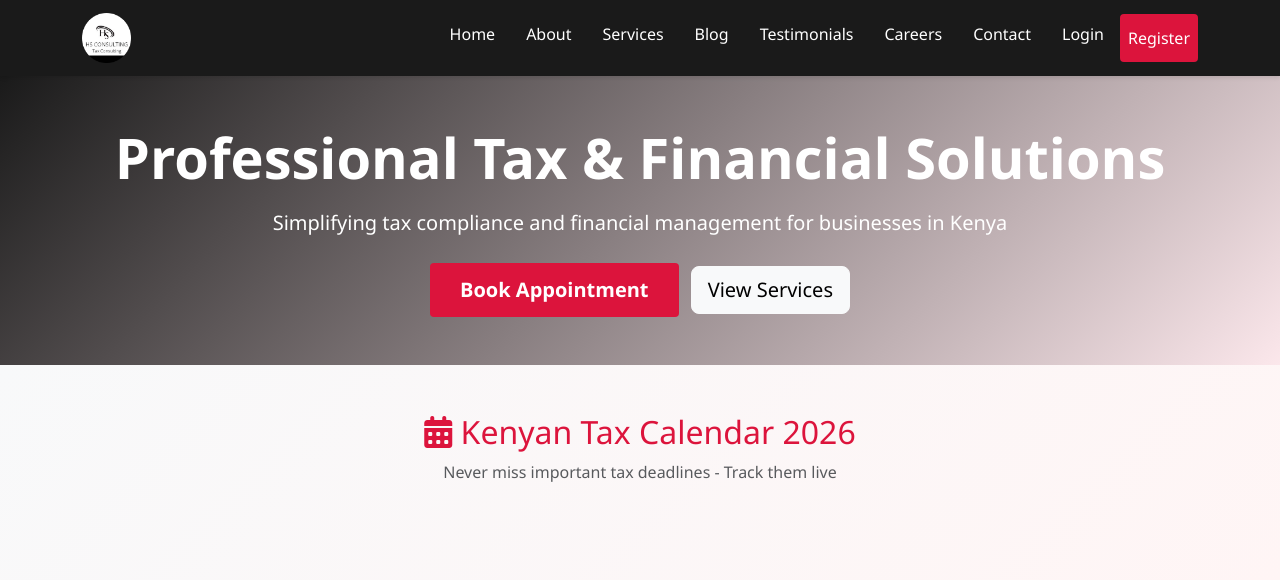
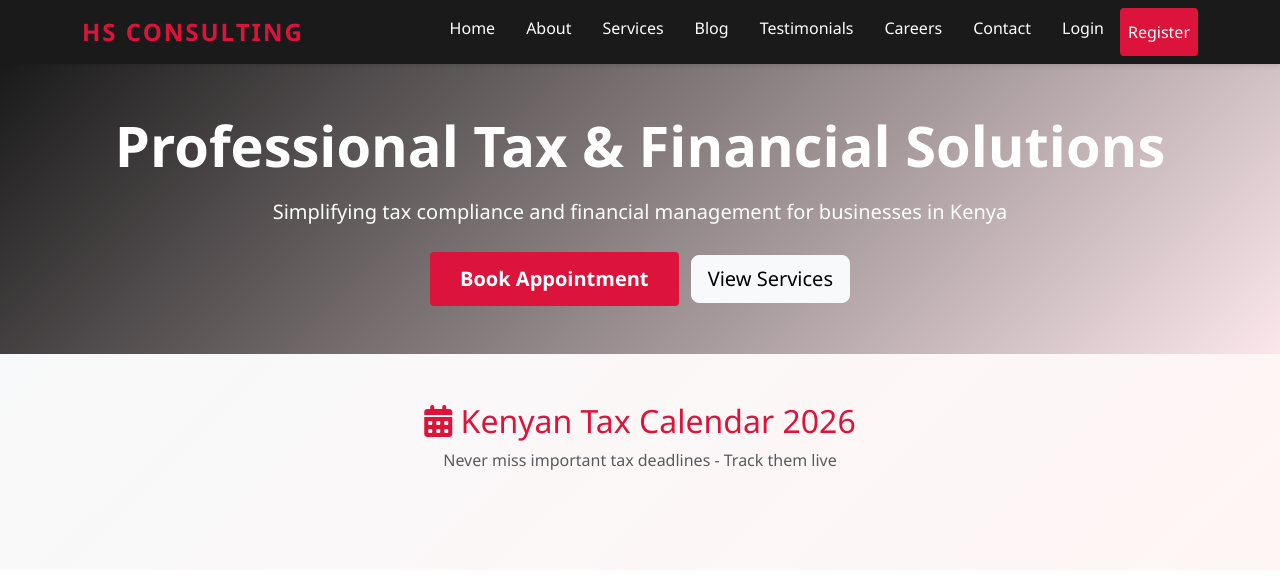
Before and after one commit to Adanhassan790/hsconsulting, a Django app: page / in a window 1280 px wide. Shown: the top 580 px of the page. Run offline with Django 4.2, Linux system fonts and the light colour scheme; data that the repository does not hold is empty; parts of the project's set-up code (start-up, migrations or seed data) failed here and were passed over.

Commit message:
Improve logo fallback with icon display and update navbar/login styling

```diff
--- a/templates/base/base.html
+++ b/templates/base/base.html
@@ -19,8 +19,9 @@
     <!-- Navigation -->
     <nav class="navbar navbar-expand-lg navbar-dark bg-dark">
         <div class="container">
-            <a class="navbar-brand fw-bold text-danger d-flex align-items-center" href="{% url 'core:home' %}">
-                <img src="{% static 'images/logo.png' %}" alt="HS Consulting" style="height: 50px; margin-right: 10px;" loading="lazy">
+            <a class="navbar-brand fw-bold text-danger d-flex align-items-center" href="{% url 'core:home' %}" style="font-size: 1.5rem; letter-spacing: 2px;">
+                <img src="{% static 'images/logo.png' %}" alt="HS Consulting" style="height: 45px; width: auto; margin-right: 10px; display: none;" loading="lazy" onerror="this.style.display='none'">
+                <span style="display: inline;">HS CONSULTING</span>
             </a>
             <button class="navbar-toggler" type="button" data-bs-toggle="collapse" data-bs-target="#navbarNav">
                 <span class="navbar-toggler-icon"></span>
```
Also changed, not shown: templates/accounts/login.html (+18 -1 lines).
